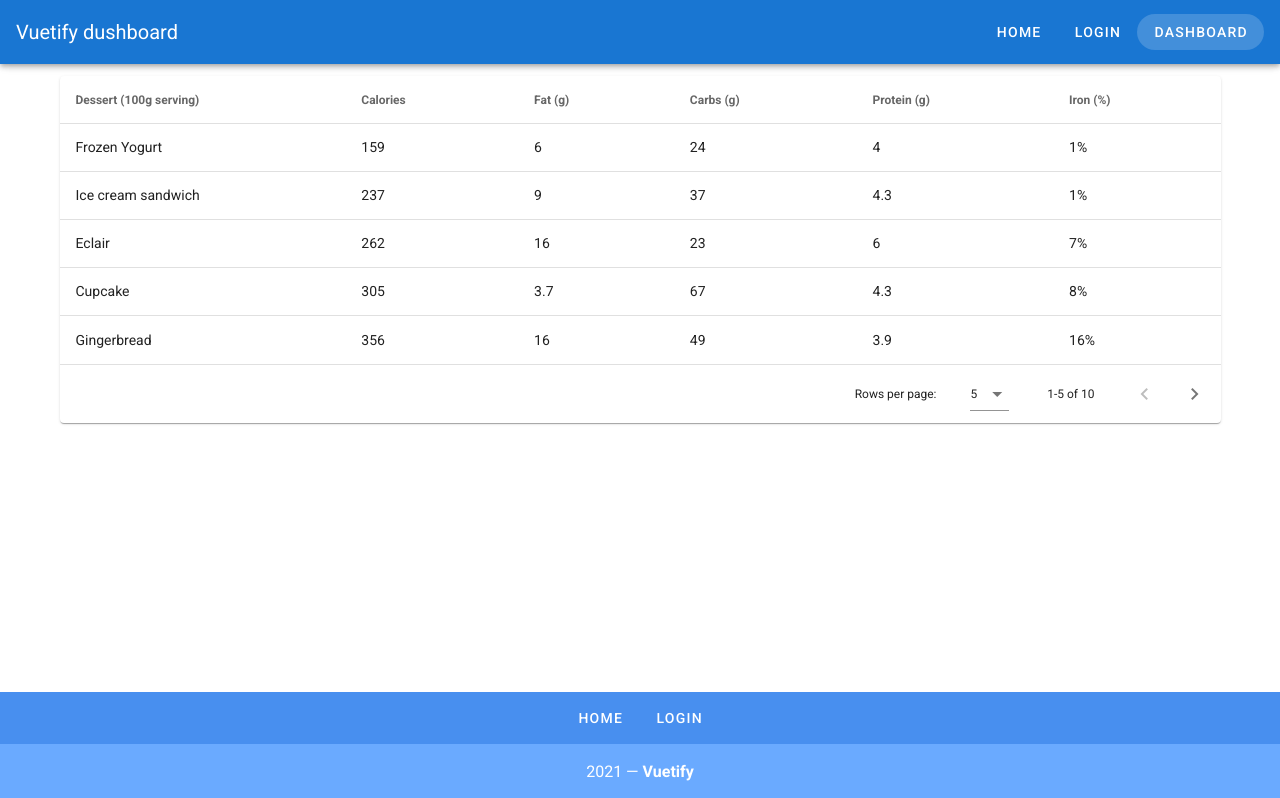
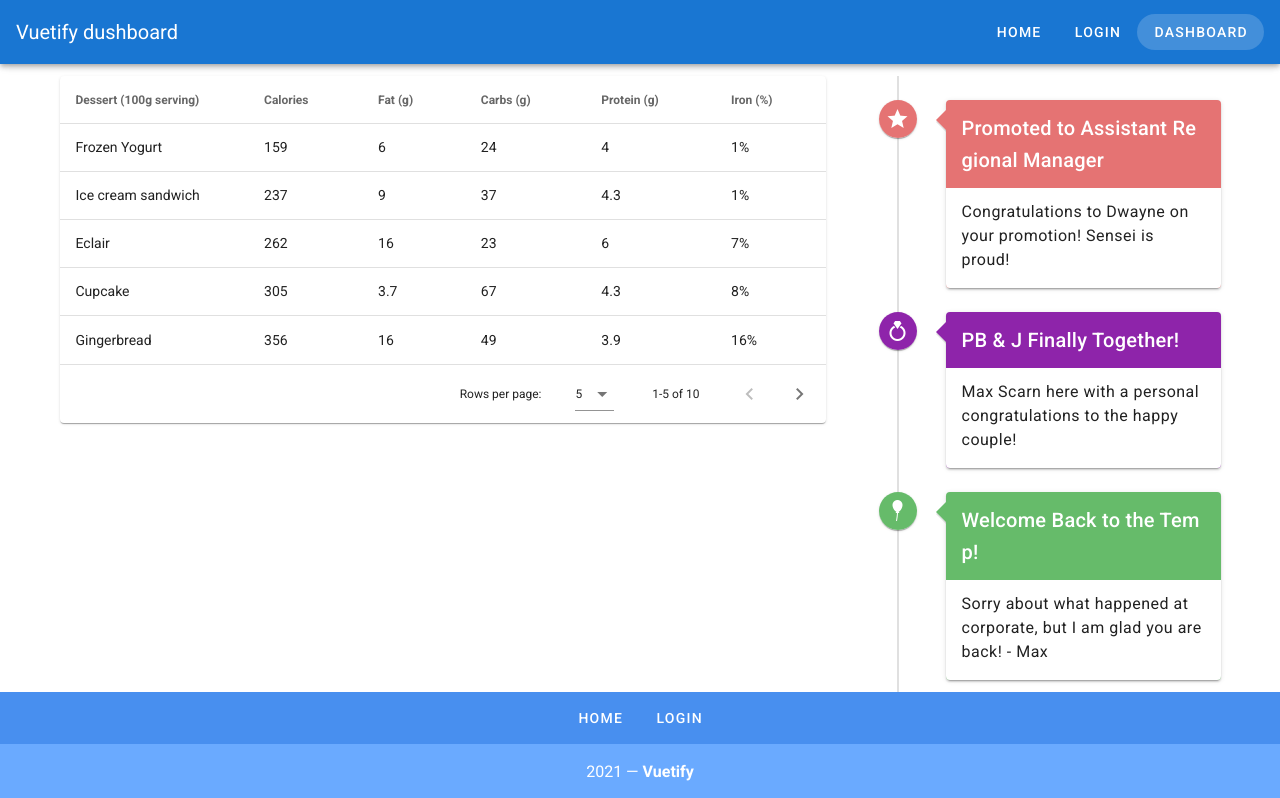
Before and after one commit to vimagik/VuetifyVM, a Nuxt app: page /dashboard in a window 1280 px wide. Shown: the top 798 px of the page. Built offline with nearby package versions, Linux system fonts and the light colour scheme.

Commit message:
Lesson 4

```diff
--- /dev/null
+++ b/components/EventTimeline.vue
@@ -0,0 +1,34 @@
+<template>
+  <v-timeline align-top :dense="true">
+    <v-timeline-item
+      v-for="(item, i) in timeline"
+      :key="i"
+      :color="item.color"
+      :icon="item.icon"
+      fill-dot
+    >
+      <v-card :color="item.color" dark>
+        <v-card-title class="title pt-3 pb-3">
+          <h3 class="title">{{ item.title }}</h3>
+        </v-card-title>
+        <v-card-text class="white text--primary">
+          <p class="pt-3 body-1 mb-0">
+            {{ item.text }}
+          </p>
+        </v-card-text>
+      </v-card>
+    </v-timeline-item>
+  </v-timeline>
+</template>
+
+<script>
+export default {
+  name: 'EventTimeline',
+  props: {
+    timeline: {
+      type: Array,
+      required: true
+    }
+  }
+}
+</script>
--- /dev/null
+++ b/data/timeline.json
@@ -0,0 +1,26 @@
+[
+  {
+    "color": "red lighten-2",
+    "icon": "mdi-star",
+    "title": "Promoted to Assistant Regional Manager",
+    "text": "Congratulations to Dwayne on your promotion! Sensei is proud!"
+  },
+  {
+    "color": "purple darken-1",
+    "icon": "mdi-ring",
+    "title": "PB & J Finally Together!",
+    "text": "Max Scarn here with a personal congratulations to the happy couple!"
+  },
+  {
+    "color": "green lighten-1",
+    "icon": "mdi-balloon",
+    "title": "Welcome Back to the Temp!",
+    "text": "Sorry about what happened at corporate, but I am glad you are back! - Max"
+  },
+  {
+    "color": "indigo",
+    "icon": "mdi-gift",
+    "title": "Reminder: Secret Santa Rules",
+    "text": "The maximum spending amount is $20. No iPods allowed."
+  }
+]
--- a/pages/dashboard.vue
+++ b/pages/dashboard.vue
@@ -1,7 +1,7 @@
 <template>
   <v-container>
     <v-row>
-      <v-col>
+      <v-col cols="8">
         <v-data-table
           :headers="headers"
           :items="desserts"
@@ -9,15 +9,25 @@
           class="elevation-1"
         ></v-data-table>
       </v-col>
+      <v-col>
+        <EventTimeline :timeline="timeline" />
+      </v-col>
     </v-row>
   </v-container>
 </template>
 
 <script>
+import timelineData from '../data/timeline.json'
+import EventTimeline from '@/components/EventTimeline';
+
 export default {
   name: 'dashboard',
-  data () {
+  components: [
+    EventTimeline
+  ],
+  data() {
     return {
+      timeline: timelineData,
       headers: [
         {
           text: 'Dessert (100g serving)',
--- a/pages/index.vue
+++ b/pages/index.vue
@@ -1,3 +1,5 @@
 <template>
-  <h1>Главная страница</h1>
+  <v-container>
+    <h1>Главная страница</h1>
+  </v-container>
 </template>
--- a/pages/login.vue
+++ b/pages/login.vue
@@ -1,5 +1,5 @@
 <template>
-  <v-card width="400" class="mx-auto mt-5">
+  <v-card width="350" class="mx-auto mt-5">
     <v-card-title>
       <h1 class="display-1">
         Login
```
